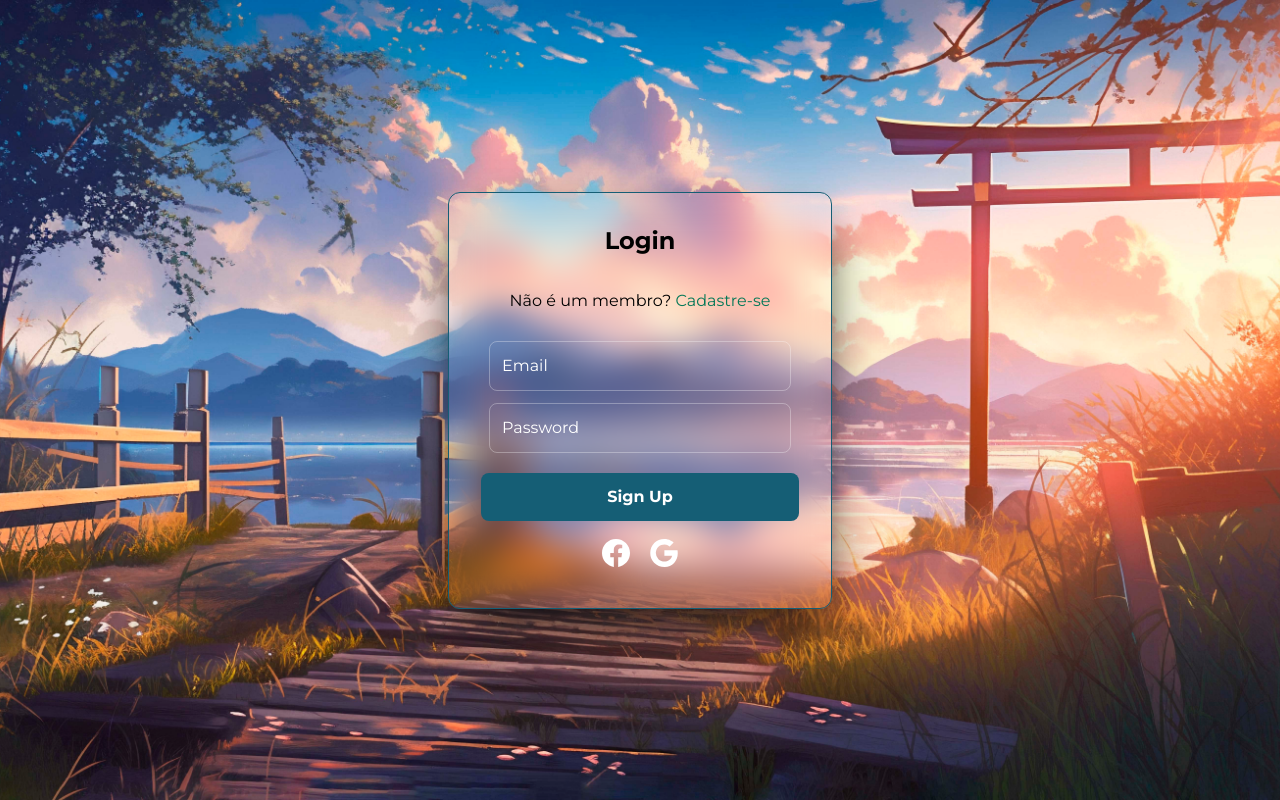
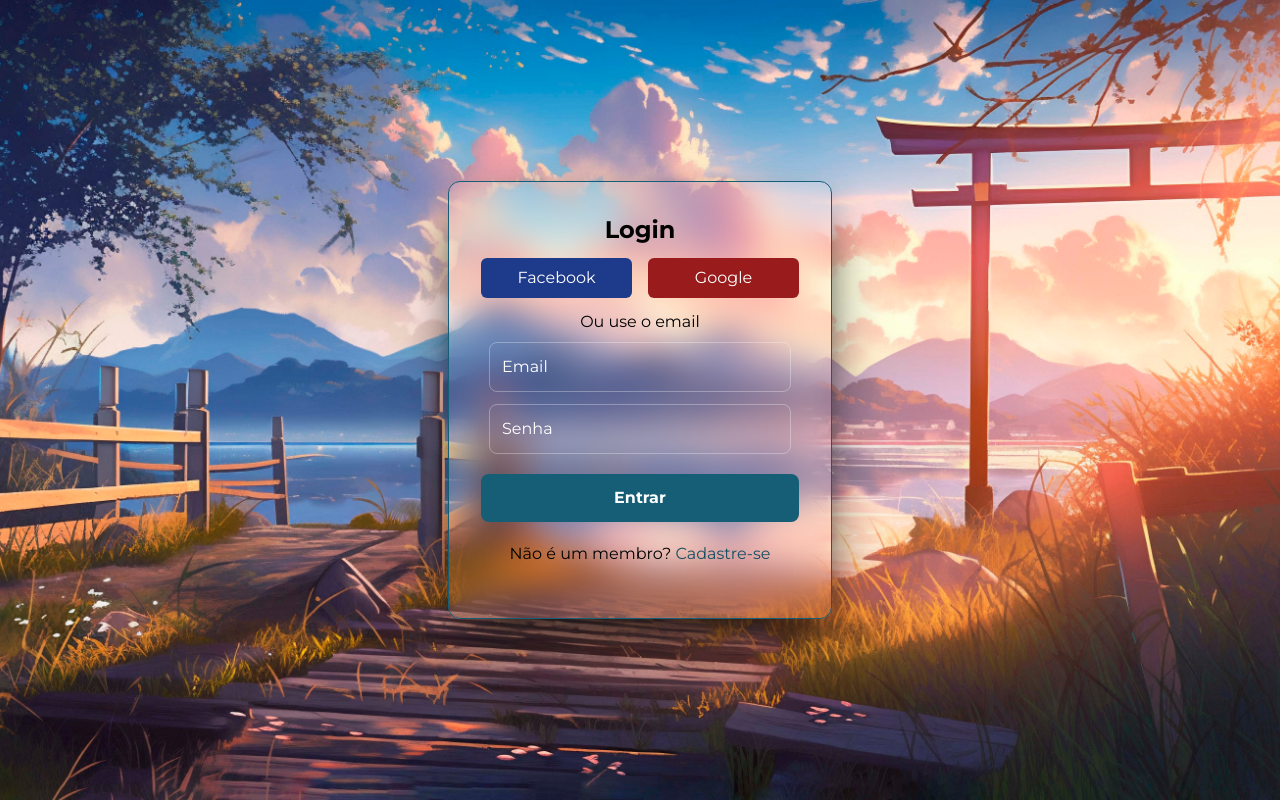
Before and after one commit to erikalaiane/login, a plain HTML site: page index.html in a window 1280 px wide. Drawn offline with nearby package versions, Linux system fonts and the light colour scheme.

Commit message:
correções

```diff
--- a/index.html
+++ b/index.html
@@ -13,7 +13,7 @@
 <link href="https://fonts.googleapis.com/css2?family=Montserrat:ital,wght@0,100..900;1,100..900&display=swap" rel="stylesheet">
 
     <title>Login</title>
-    <link rel="icon" href="data:,">
+    <link rel="shortcut icon" href="images/favicon.ico" type="image/x-icon">
 
 </head>
 
@@ -25,34 +25,32 @@
 
             <div>
              <h1 class="text-center text-2xl font-bold mb-3">Login</h1>
-             <p class="p-5" >Não é um membro?
-                <a class="text-emerald-700 hover:text-rose-600" href="#">Cadastre-se</a>
-            </p>
+
              </div>
+
+             <div class="mt-2 mb-3 flex gap-4 w-full">
+                <button class="flex-1 bg-blue-900 hover:bg-blue-950 py-2 px-5 rounded-md text-white">Facebook</button>
+                <button class="flex-1 bg-red-800 hover:bg-red-950 py-2 px-5 rounded-md text-white">Google</button>
+            </div>
+
+            <p class="text-black">Ou use o email</p>
 
              <form action="#" method="POST">
                 <div class="p-2">
-                    <input type="email" placeholder="Email" class="w-full p-3 mb-3 bg-transparent text-white rounded-lg border border-white/30 placeholder-white focus:outline-none">
+                    <input type="email" placeholder="Email" class="w-full p-3 mb-3 bg-transparent text-black rounded-lg border border-white/30 placeholder-white focus:outline-none">
 
-                    <input type="password" placeholder="Password" class="w-full p-3 mb-3 bg-transparent text-white rounded-lg border border-white/30 placeholder-white focus:outline-none" autocomplete="current-password">
+                    <input type="password" placeholder="Senha" class="w-full p-3 mb-3 bg-transparent text-white rounded-lg border border-white/30 placeholder-white focus:outline-none" autocomplete="current-password">
                 </div>
 
-                <button class=" cursor-pointer w-full bg-cyan-800 text-white py-3 px-25 rounded-lg font-bold hover:bg-cyan-950 transition">Sign Up</button>
+                <button class=" cursor-pointer w-full bg-cyan-800 text-white py-3 rounded-lg font-bold hover:bg-cyan-950 transition">Entrar</button>
              </form>
 
-            <div class="flex justify-center mt-4 space-x-4">
-                <a href="#">
-                    <ion-icon class="text-white hover:text-cyan-800 size-8" name="logo-facebook"></ion-icon>
-                </a>
-                <a href="#">
-                    <ion-icon class="text-white hover:text-red-700 size-8" name="logo-google"></ion-icon>
-                </a>
-            </div>
+             <p class="p-5 " >Não é um membro?
+                <a class="text-cyan-900 hover:text-rose-600" href="#">Cadastre-se</a>
+            </p>
+
           </div>
     </section>
 
-    <script type="module" src="https://unpkg.com/ionicons@7.1.0/dist/ionicons/ionicons.esm.js"></script>
-<script nomodule src="https://unpkg.com/ionicons@7.1.0/dist/ionicons/ionicons.js"></script>
-
 </body>
 </html>
```
Also changed, not shown: images/favicon.ico (added).
